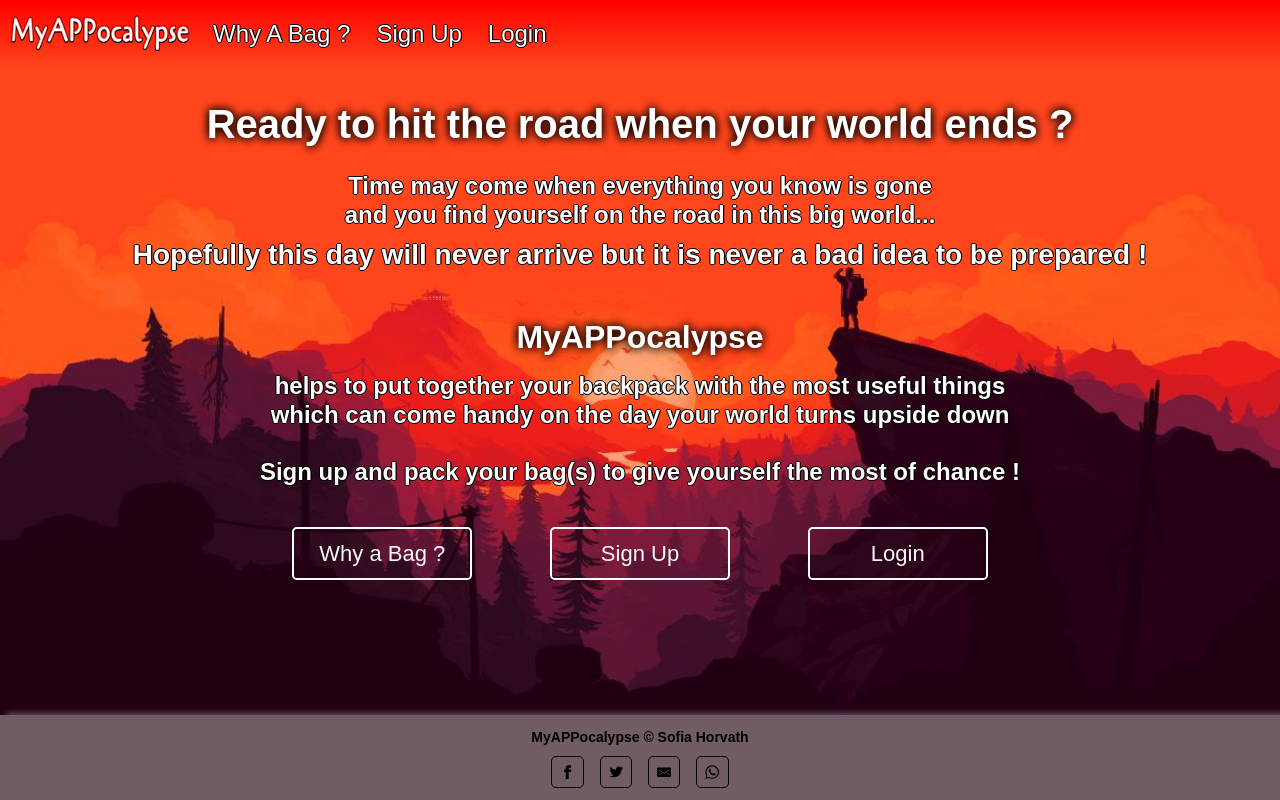
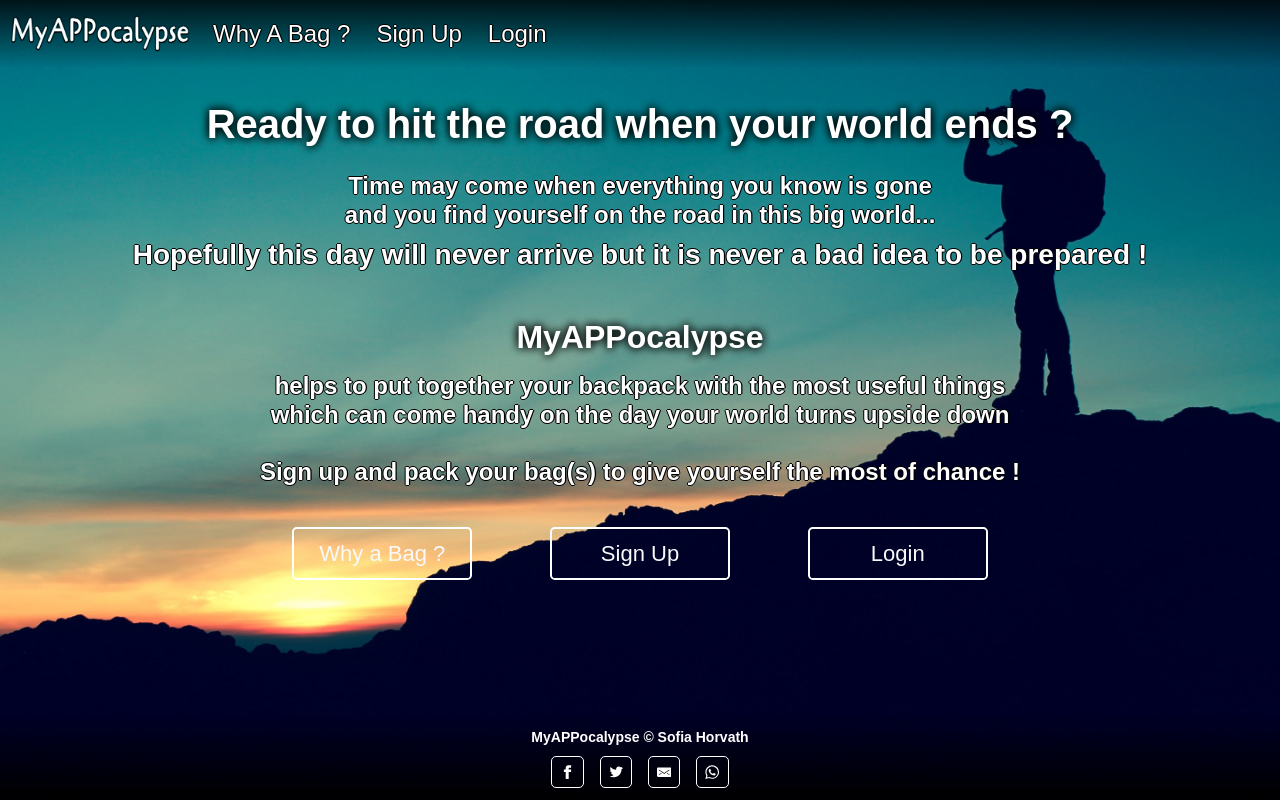
Before and after one commit to Code-Institute-Submissions/SofiaHorvath91-ucd_project_4_MayResub, a Django app: page / in a window 1280 px wide. Run offline with Django 4.2, Linux system fonts and the light colour scheme; some libraries are stand-ins or nearby versions; some web fonts are replaced.

Commit message:
Change background

```diff
--- a/myappocalypse/templates/myappocalypse/mybag_add_items.html
+++ b/myappocalypse/templates/myappocalypse/mybag_add_items.html
@@ -246,6 +246,6 @@
         window.add_items_JSON = {{items_json|safe}};
     </script>
     <!-- Inclusion of JS file -->
-    <script type="text/javascript" src="{% static 'js/js_packmybag' %}"></script>
+    <script type="text/javascript" src="{% static 'js/js_packmybag.js' %}"></script>
 </main>
 {% endblock content %}
--- a/myappocalypse/templates/myappocalypse/mybag_details.html
+++ b/myappocalypse/templates/myappocalypse/mybag_details.html
@@ -223,6 +223,6 @@
         window.details_items_JSON = {{items_json|safe}};
     </script>
     <!-- Inclusion of JS file -->
-    <script type="text/javascript" src="{% static 'js/js_packmybag' %}"></script>
+    <script type="text/javascript" src="{% static 'js/js_packmybag.js' %}"></script>
 </main>
 {% endblock content %}
--- a/static/css/style.css
+++ b/static/css/style.css
@@ -103,7 +103,7 @@ nav {
   width: 100%;
   position: fixed;
   top: 0;
-  background-image: linear-gradient(rgba(255, 0, 0, 1), transparent) !important;
+  background-image: linear-gradient(rgba(0, 0, 0, 0.8), transparent) !important;
 }
 
 .navbar-container{
@@ -161,10 +161,10 @@ nav {
 /* Footer => Source / Inspiration : https://css-tricks.com/couple-takes-sticky-footer/ */
 
 .footer {
-  background-color: rgba(230, 230, 230, 0.4);
+   background-image: linear-gradient(transparent, rgba(0, 0, 0, 1)) !important;
   -webkit-box-shadow: 0 8px 6px -6px rgba(200, 200, 200, 0.4);
   -moz-box-shadow: 8px 0 6px 2px rgba(200, 200, 200, 0.4);
-  box-shadow: 8px 0 6px 2px rgba(200, 200, 200, 0.4);
+
   display: block;
   position: fixed;
   padding: 0.5rem 0 0.5rem 0;
@@ -177,7 +177,7 @@ nav {
 .footer p {
   font-size: 14px !important;
   opacity: 1 !important;
-  color: black;
+  color: white;
   text-align: center;
   margin: auto;
   margin: auto;
@@ -194,7 +194,7 @@ nav {
   transition: 25ms ease-out;
   padding: 0.2rem 0.5rem 0.2rem 0.5rem;
   font-family: 'Helvetica Neue', 'Helvetica', 'Arial,sans-serif';
-  border: 0.1em solid black;
+  border: 0.1em solid white;
 }
 
 .resp-sharing-button__link,
@@ -204,12 +204,12 @@ nav {
 
 .resp-sharing-button__link {
   text-decoration: none;
-  color: black;
+  color: white;
   margin: 0 0.5em 0 0.5em;
 }
 
 .resp-sharing-button__icon {
-  fill: black;
+  fill: white;
   stroke: none;
 }
 
```
Also changed, not shown: db.sqlite3, static/css/background.jpg.
